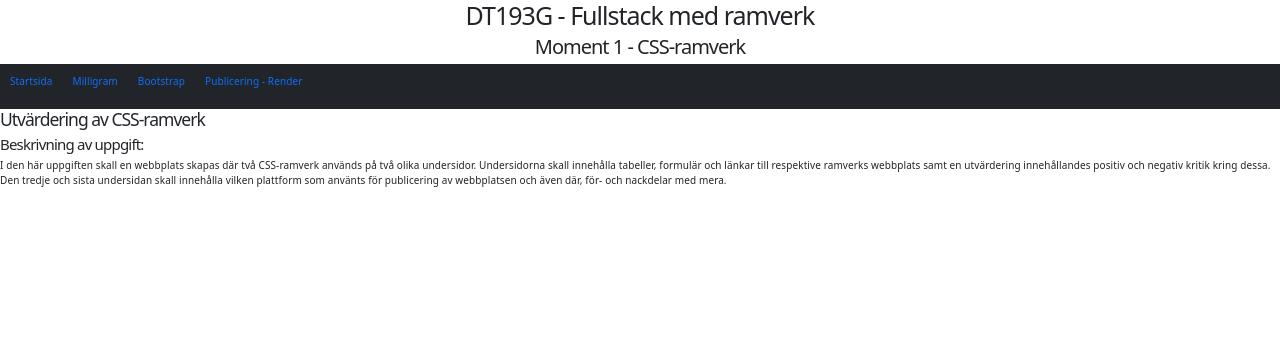
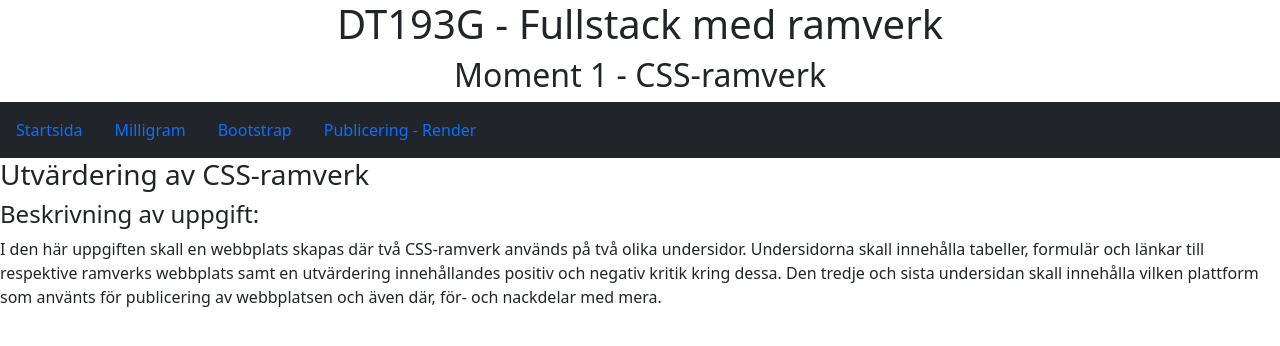
Before and after one commit to ligo2200/CSS-ramverk_test-webbplats, a plain HTML site: page index.html in a window 1280 px wide. Drawn offline with nearby package versions, Linux system fonts and the light colour scheme.

Commit message:
milligram borttagen

```diff
--- a/index.html
+++ b/index.html
@@ -11,14 +11,6 @@
     <meta name="description" content="">
     <title>DT193G - Moment 1 CSS-ramverk</title>
 
-    <!-- Google Fonts -->
-    <link rel="stylesheet" href="https://fonts.googleapis.com/css?family=Roboto:300,300italic,700,700italic">
-
-    <!-- CSS Reset -->
-    <link rel="stylesheet" href="https://cdnjs.cloudflare.com/ajax/libs/normalize/8.0.1/normalize.css">
-
-    <!-- Milligram CSS -->
-    <link rel="stylesheet" href="https://cdnjs.cloudflare.com/ajax/libs/milligram/1.4.1/milligram.css">
     <link href="https://cdn.jsdelivr.net/npm/bootstrap@5.3.1/dist/css/bootstrap.min.css" rel="stylesheet" integrity="sha384-4bw+/aepP/YC94hEpVNVgiZdgIC5+VKNBQNGCHeKRQN+PtmoHDEXuppvnDJzQIu9" crossorigin="anonymous">
 
     <link rel="stylesheet" href="css/styles.css">
```
